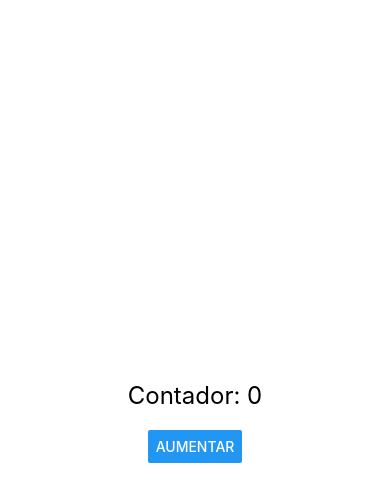
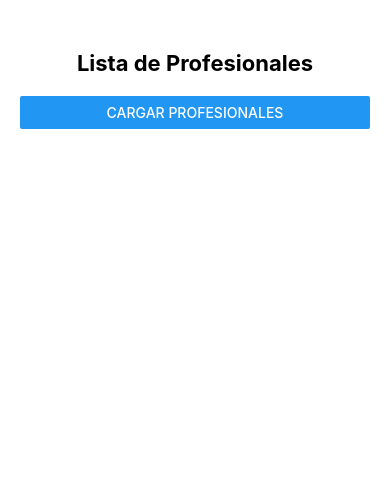
Before and after one commit to KameyhaFacundo/front-tesis-react, a React Native app: screen / in a window 390 px wide. Shown: the top 502 px of the page. Built offline with nearby package versions, Linux system fonts and the light colour scheme.

Commit message:
Listar profesionales

```diff
--- a/App.js
+++ b/App.js
@@ -1,13 +1,41 @@
 import React, { useState } from 'react';
-import { Text, View, Button, StyleSheet } from 'react-native';
+import { Text, View, Button, StyleSheet, ScrollView } from 'react-native';
+
+// ⚠️ Asegurate de reemplazar esta IP con la IP local de tu PC
+const API_URL = 'http://192.168.101.76:3000/api/profesionales/listar';
 
 export default function App() {
-  const [contador, setContador] = useState(0);
+  const [profesionales, setProfesionales] = useState([]);
+  const [error, setError] = useState(null);
+
+  const obtenerProfesionales = async () => {
+    try {
+      const response = await fetch(API_URL);
+      if (!response.ok) throw new Error('Error al obtener profesionales');
+      const data = await response.json();
+      setProfesionales(data);
+      setError(null);
+    } catch (err) {
+      setError(err.message);
+      setProfesionales([]);
+    }
+  };
 
   return (
     <View style={styles.container}>
-      <Text style={styles.title}>Contador: {contador}</Text>
-      <Button title="Aumentar" onPress={() => setContador(contador + 1)} />
+      <Text style={styles.title}>Lista de Profesionales</Text>
+      <Button title="Cargar Profesionales" onPress={obtenerProfesionales} />
+      {error && <Text style={styles.error}>Error: {error}</Text>}
+      <ScrollView style={styles.scroll}>
+        {profesionales.map((p) => (
+          <View key={p.IdUsuario} style={styles.card}>
+            <Text style={styles.name}>{p.Nombre} {p.Apellido}</Text>
+            <Text>Email: {p.CorreoElectronico}</Text>
+            <Text>Tel: {p.Telefono}</Text>
+            <Text>Dirección: {p.Domicilio}</Text>
+          </View>
+        ))}
+      </ScrollView>
     </View>
   );
 }
@@ -15,12 +43,32 @@ export default function App() {
 const styles = StyleSheet.create({
   container: {
     flex: 1,
+    paddingTop: 50,
+    paddingHorizontal: 20,
     backgroundColor: '#fff',
-    alignItems: 'center',
-    justifyContent: 'center',
   },
   title: {
-    fontSize: 24,
+    fontSize: 22,
+    fontWeight: 'bold',
     marginBottom: 20,
+    textAlign: 'center',
+  },
+  error: {
+    color: 'red',
+    marginVertical: 10,
+    textAlign: 'center',
+  },
+  scroll: {
+    marginTop: 20,
+  },
+  card: {
+    marginBottom: 15,
+    padding: 10,
+    backgroundColor: '#f3f3f3',
+    borderRadius: 8,
+  },
+  name: {
+    fontWeight: 'bold',
+    fontSize: 18,
   },
 });
```
